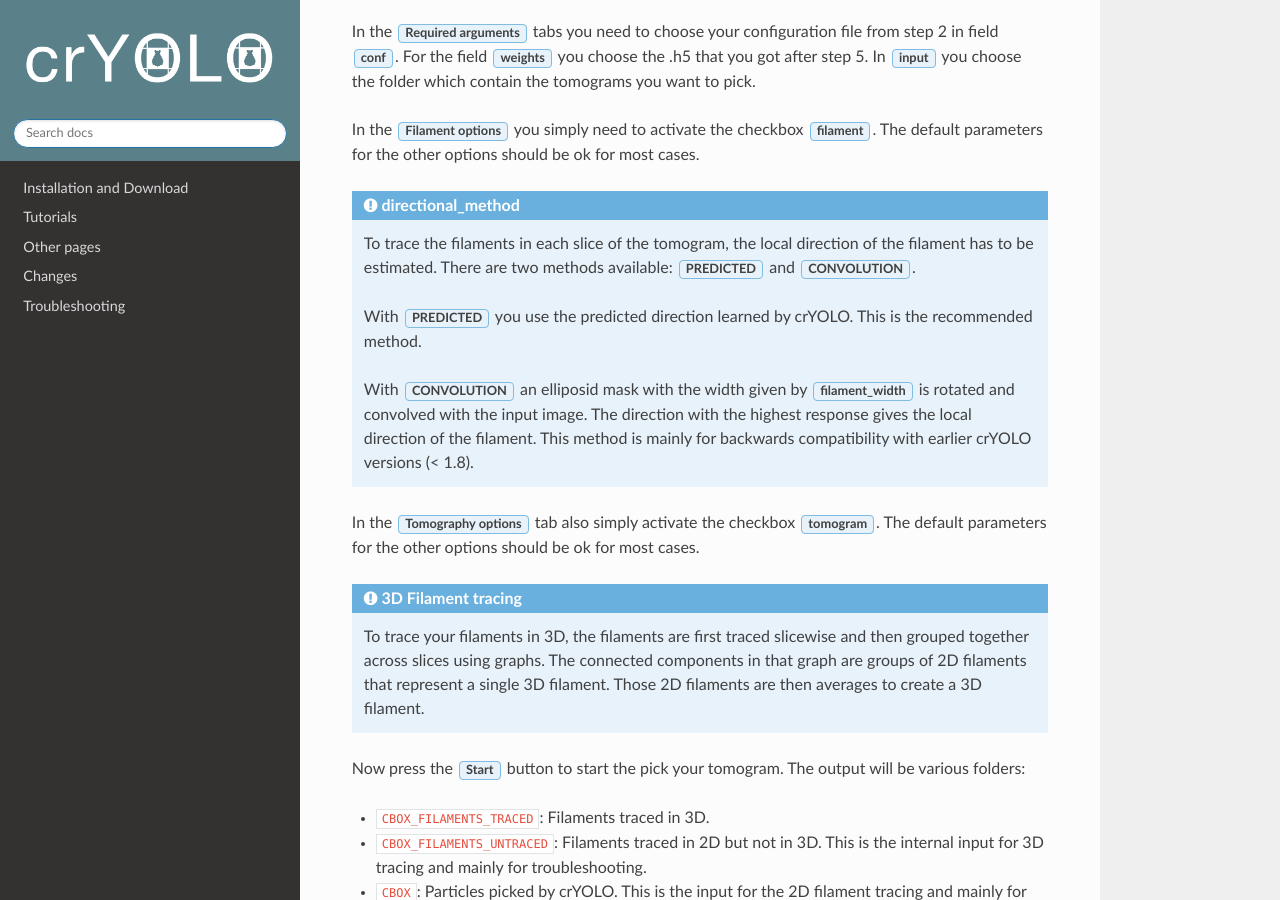
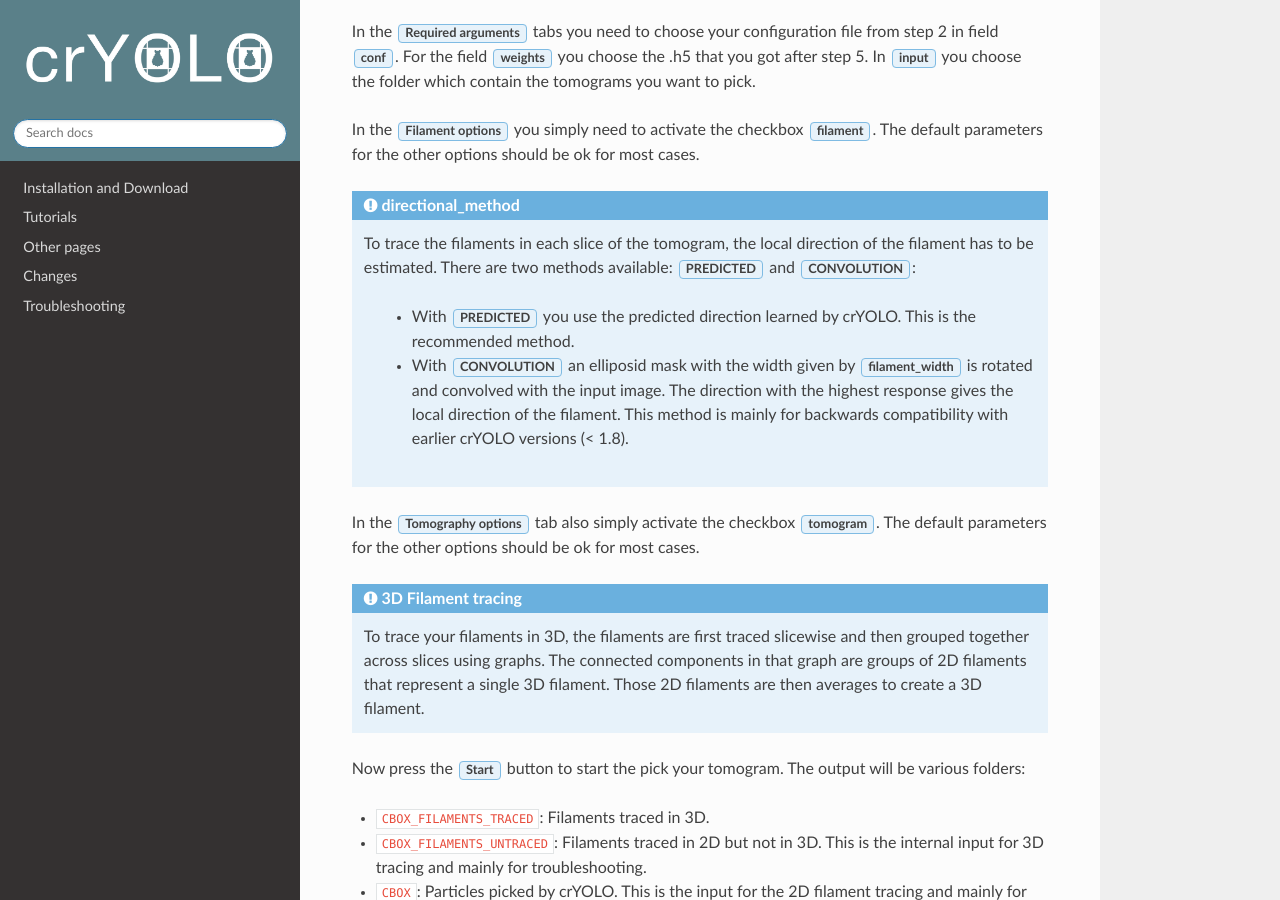
Before and after one commit to MPI-Dortmund/cryolo, a Sphinx documentation site: the page built from source/tutorials/tut06_tomo_filament.rst, in a window 1280 px wide and 900 px high, scrolled down 5931 px. Built offline with Sphinx 7.4.7 and the Read the Docs theme 2.0.0, drawn with Linux system fonts in a browser that asks for light colours.

Commit message:
update tomo tutorial

```diff
--- a/source/tutorials/tut06_tomo_filament.rst
+++ b/source/tutorials/tut06_tomo_filament.rst
@@ -58,13 +58,11 @@ parameters for the other options should be ok for most cases.
 .. admonition:: directional_method
 
     To trace the filaments in each slice of the tomogram, the local direction of the filament has to be estimated.
-    There are two methods available: :guilabel:`PREDICTED` and :guilabel:`CONVOLUTION`.
+    There are two methods available: :guilabel:`PREDICTED` and :guilabel:`CONVOLUTION`:
 
-    With :guilabel:`PREDICTED` you use the predicted direction learned by crYOLO. This is the recommended method.
+        * With :guilabel:`PREDICTED` you use the predicted direction learned by crYOLO. This is the recommended method.
 
-    With :guilabel:`CONVOLUTION` an elliposid mask with the width given by :guilabel:`filament_width` is rotated
-    and convolved with the input image. The direction with the highest response gives the local direction of the
-    filament. This method is mainly for backwards compatibility with earlier crYOLO versions (< 1.8).
+        * With :guilabel:`CONVOLUTION` an elliposid mask with the width given by :guilabel:`filament_width` is rotated and convolved with the input image. The direction with the highest response gives the local direction of the filament. This method is mainly for backwards compatibility with earlier crYOLO versions (< 1.8).
 
 In the :guilabel:`Tomography options` tab also simply activate the checkbox :guilabel:`tomogram`. The default
 parameters for the other options should be ok for most cases.
```
